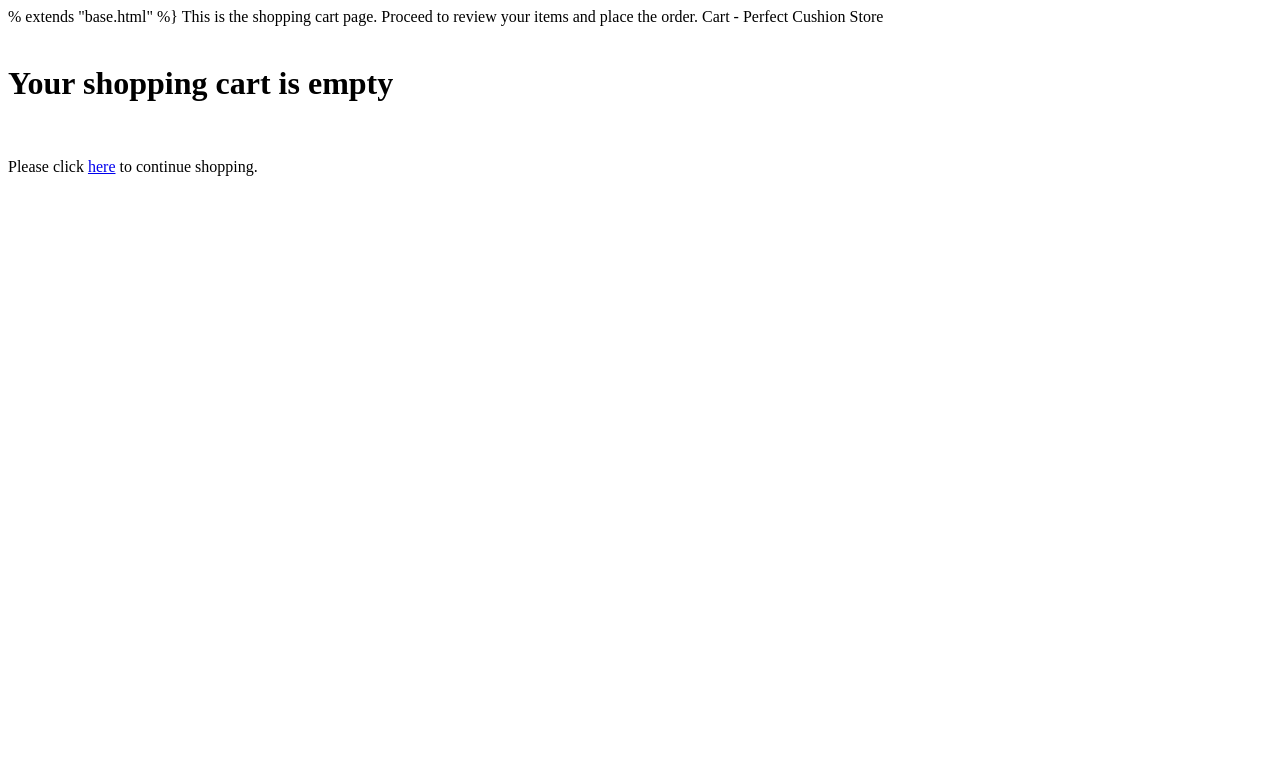
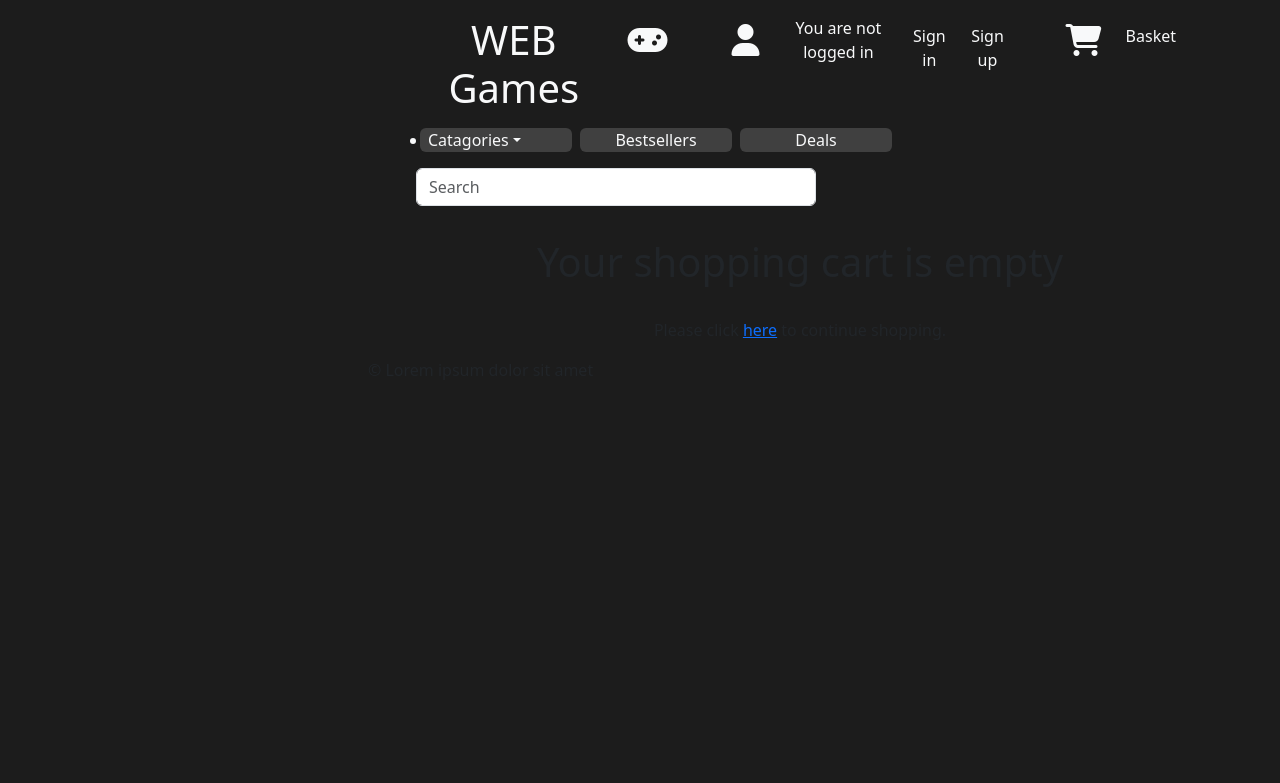
Before and after one commit to AdrianDonnelly/CA2-WEBGames, a Django app: page /cart/ in a window 1280 px wide. Shown: the top 783 px of the page. Run offline with Django 4.2, Linux system fonts and the light colour scheme; data comes from the database, SQL or seed files in the repository; both versions use the stored data as it was after the commit; data that the repository does not hold is empty; some libraries are stand-ins or nearby versions.

Commit message:
basket added

```diff
--- a/Games/settings.py
+++ b/Games/settings.py
@@ -140,5 +140,5 @@ DEFAULT_AUTO_FIELD = 'django.db.models.BigAutoField'
 
 AUTH_USER_MODEL = 'accounts.CustomUser'
 
-LOGIN_REDIRECT_URL = 'shop:all_products'
-LOGOUT_REDIRECT_URL ='shop:all_products'
+LOGIN_REDIRECT_URL = 'shop:home'
+LOGOUT_REDIRECT_URL ='shop:home'
--- a/Games/urls.py
+++ b/Games/urls.py
@@ -24,6 +24,7 @@ urlpatterns = [
     path('accounts/', include('django.contrib.auth.urls')),
     path('accounts/',include('accounts.urls')),
     path('',include('shop.urls')),
+    path('search/',include('search_app.urls')),
     path('cart/', include('cart.urls')),
-    path('search/',include('search_app.urls')),
+
 ]+ static(settings.MEDIA_URL, document_root=settings.MEDIA_ROOT)
--- a/cart/templates/cart.html
+++ b/cart/templates/cart.html
@@ -1,10 +1,10 @@
-% extends "base.html" %}
+{% extends "base.html" %}
 {% load static %}
 {% block metadescription %}
 This is the shopping cart page. Proceed to review your items and place the order.
 {% endblock %}
 {% block title %}
-Cart - Perfect Cushion Store
+Cart -
 {% endblock %}
 {% block content %}
 {% if not cart_items %}
@@ -16,7 +16,7 @@ Cart - Perfect Cushion Store
         </h1>
         <br>
         <p class="text-center">
-            Please click <a href="{% url 'shop:all_products' %}">here</a> to continue shopping.
+            Please click <a href="{% url 'shop:home' %}">here</a> to continue shopping.
         </p>
     </div>
 </div>
@@ -99,7 +99,7 @@ Cart - Perfect Cushion Store
             </tbody>
         </table>
         <div class="mx-auto">
-            <a href="{% url 'shop:all_products' %}" class="btn btn-secondary btn-block
+            <a href="{% url 'shop:products' %}" class="btn btn-secondary btn-block
                  my_custom_button">Continue
                 Shopping</a>
         </div>
--- a/shop/templates/header.html
+++ b/shop/templates/header.html
@@ -22,7 +22,7 @@
         </ul>
         <ul class="d-flex justify-content-end">
             <i class="fa-solid fa-cart-shopping fa-2xl m-3 mt-4"></i>
-            <a class="nav-link m-2" href="#">Basket</a>
+            <a class="nav-link m-2" href="{% url 'cart:cart_detail' %}">Basket</a>
         </ul>
     </div>
 </header>
```
Also changed, not shown: db.sqlite3.
